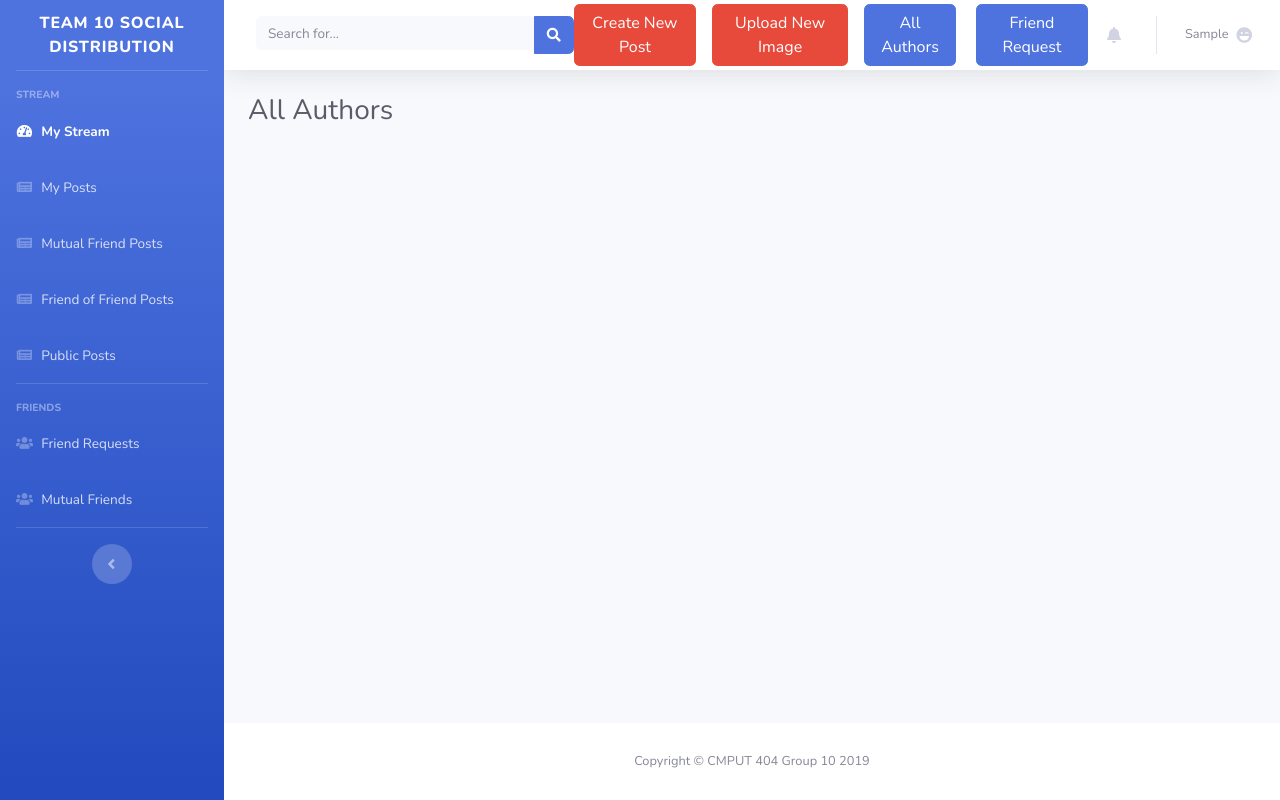
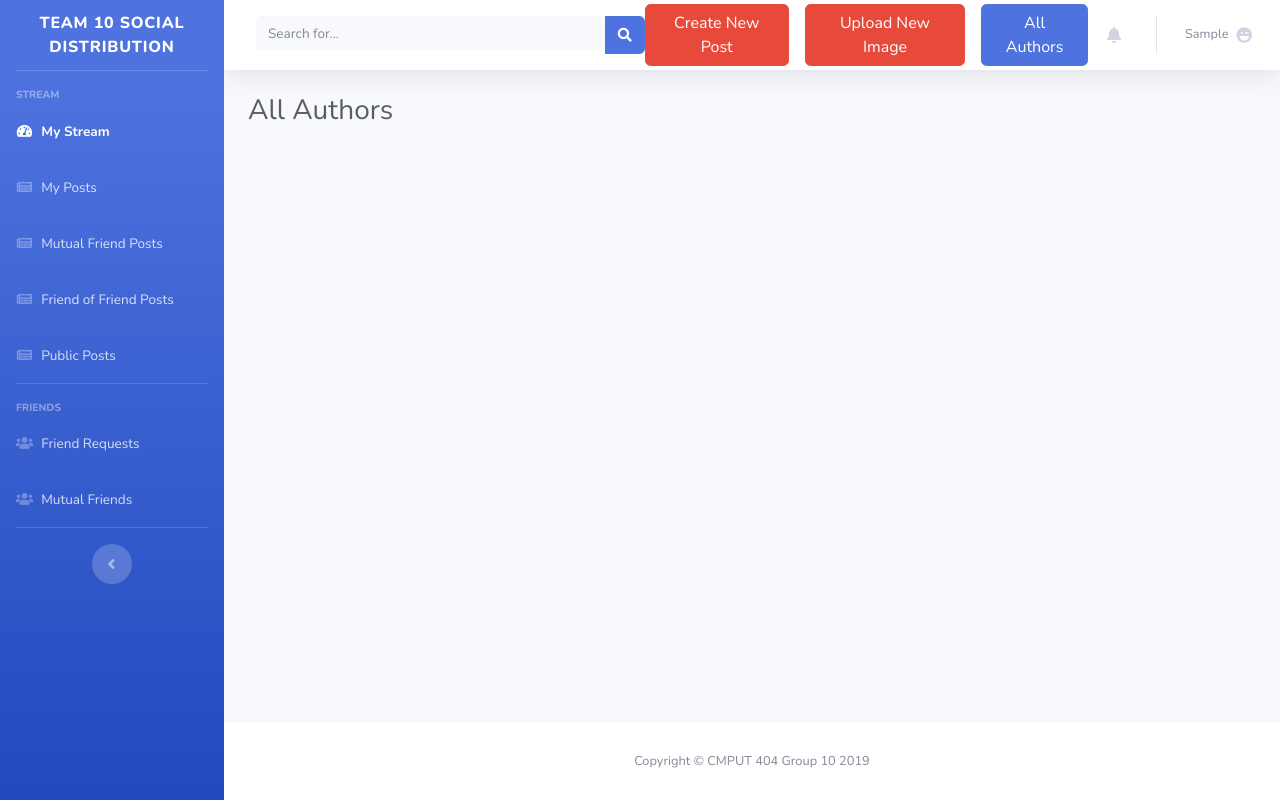
Before and after one commit to olivaC/group-cmput404-project, a Django app: page /authors in a window 1280 px wide. Run offline with Django 3.2, Linux system fonts and the light colour scheme; the visitor is signed in with stand-in values (Sample User, id 1); data comes from the database, SQL or seed files in the repository; data that the repository does not hold is empty; some libraries are stand-ins or nearby versions.

Commit message:
send request to remote

```diff
--- a/app/templates/topbar.html
+++ b/app/templates/topbar.html
@@ -27,7 +27,7 @@
         <a href="{% url 'app:create_image' %}" class="mr-3 btn btn-danger">Upload New Image</a>
         <a href="{% url 'app:all_authors' %}" class="btn btn-primary">All Authors</a>
 
-    <a style="margin-left:20px;" href="{% url 'app:friendrequest' %}" class="btn btn-primary">Friend Request</a>
+{#    <a style="margin-left:20px;" href="{% url 'app:friendrequest' %}" class="btn btn-primary">Friend Request</a>#}
 
 
 
--- a/app/views/user_views.py
+++ b/app/views/user_views.py
@@ -301,8 +301,8 @@ def send_remote_friend_request(request, uuid):
         else:
             print("Errors in friend request")
 
-        return HttpResponseRedirect(request.path)
+        return HttpResponseRedirect(reverse("app:index"))
 
     print("Errors author")
 
-    return HttpResponseRedirect(request.path)
+    return HttpResponseRedirect(reverse("app:index"))
```
